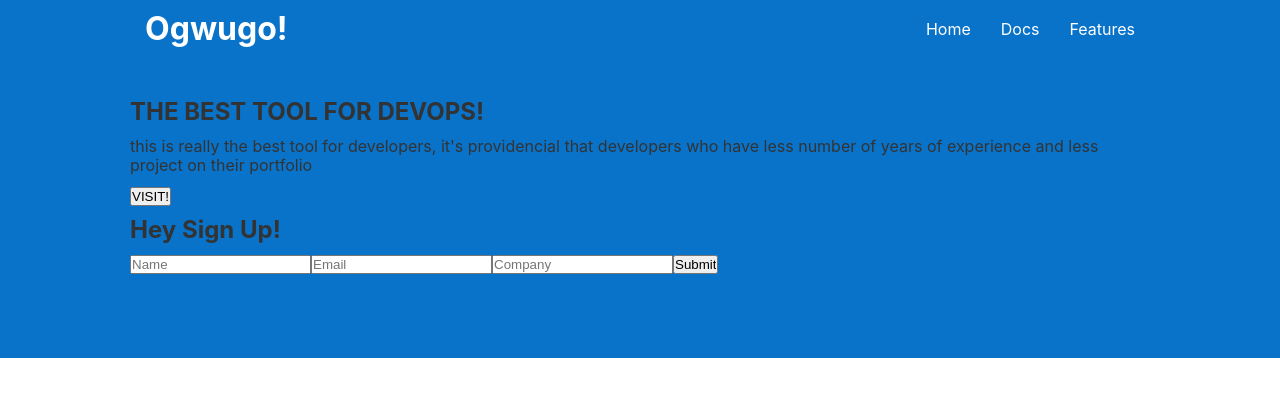
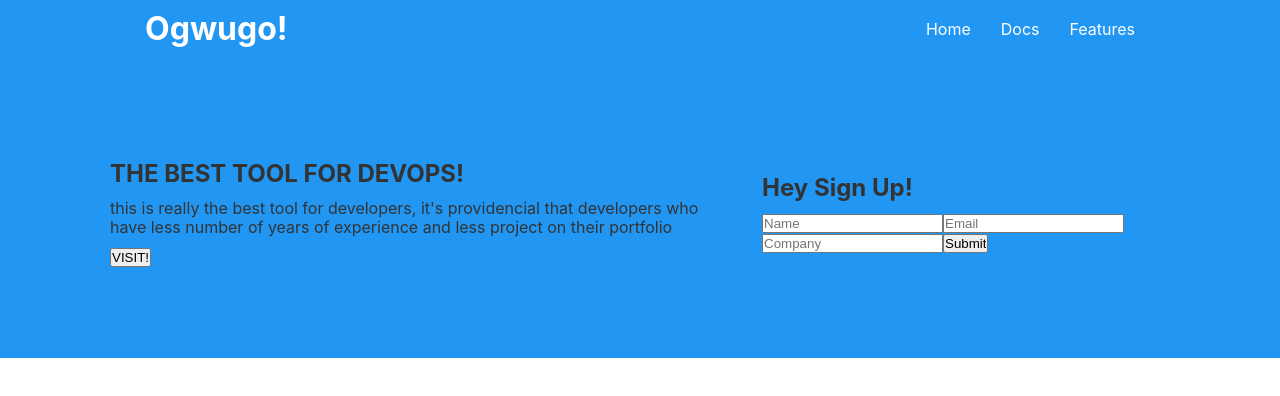
Before and after one commit to NorVirae/ogcloud, a React (Create React App) app: page / in a window 1280 px wide. Shown: the top 396 px of the page. Built offline with nearby package versions, Linux system fonts and the light colour scheme.

Commit message:
just gave grid display to showcase and the changed the secondary color to bootrap type info color

```diff
--- a/src/App.css
+++ b/src/App.css
@@ -87,3 +87,14 @@
     z-index: 1;
     width: 100%;
 }
+
+.grid {
+    display: grid;
+    grid-template-columns: 60% 40%;
+    height: 100%;
+    justify-content: center;
+    align-items: center;
+    overflow: visible;
+    gap:40px;
+
+}
--- a/src/index.css
+++ b/src/index.css
@@ -12,7 +12,7 @@
 }
 
 :root {
-    --secondary-color:rgb(9, 115, 202);
+    --secondary-color:#2196F3;
 
 }
 
```
